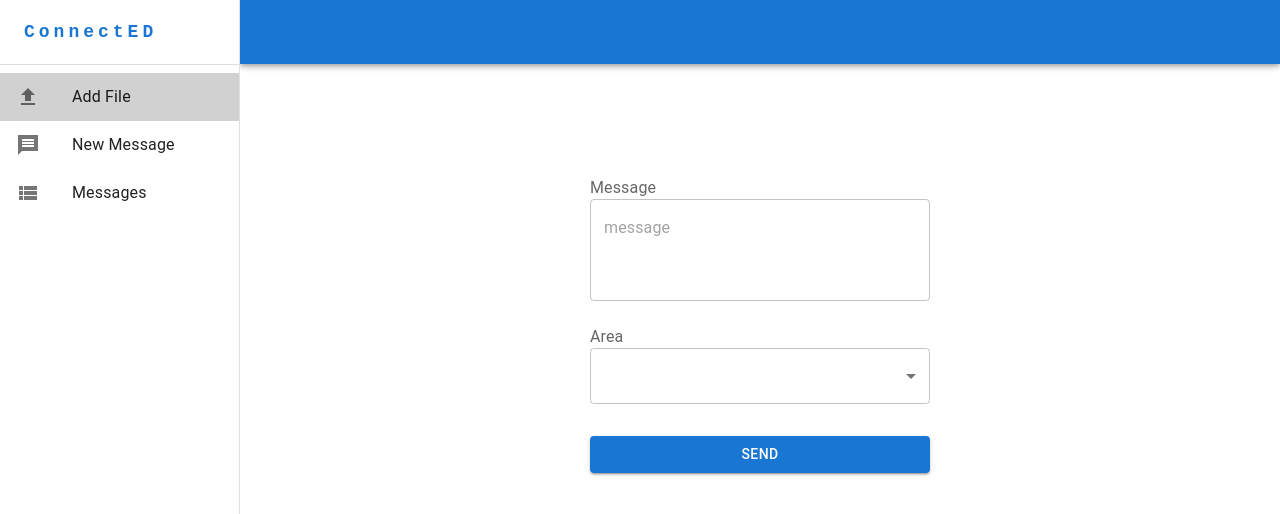
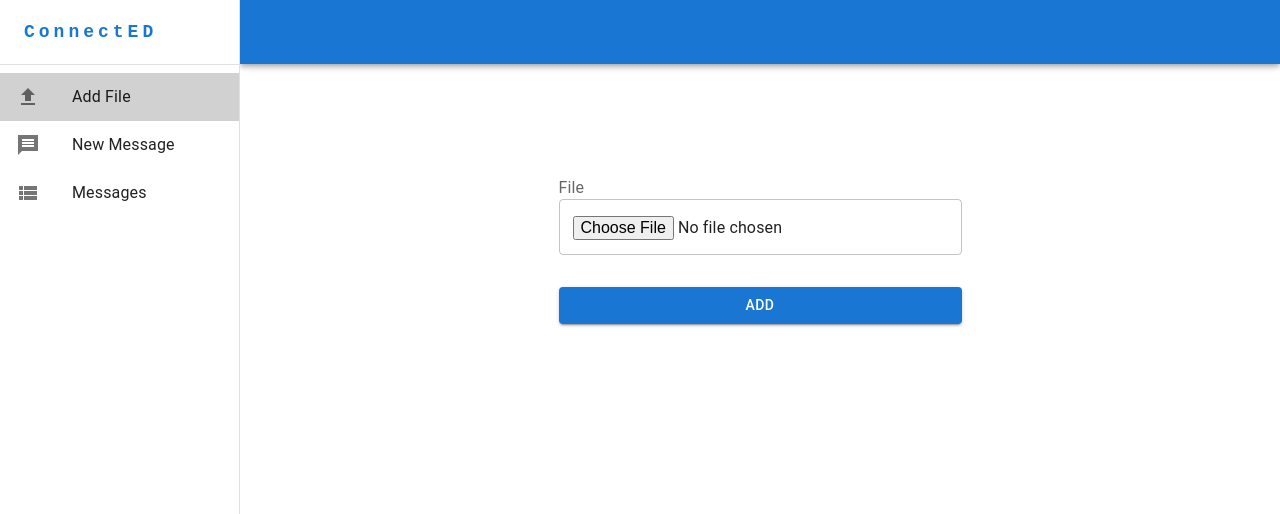
Before and after one commit to itcentralng/connected, a React (Vite) app: page / in a window 1280 px wide. Shown: the top 514 px of the page. Built offline with nearby package versions, Linux system fonts and the light colour scheme; a web font is replaced by a local one.

Commit message:
added addFiles route

```diff
--- a/src/routers/router.tsx
+++ b/src/routers/router.tsx
@@ -3,6 +3,7 @@ import { Routes, Route, Navigate } from "react-router-dom";
 import Layout from "../layout/Layout";
 import CreateMessage from "../pages/CreateMessage";
 import Messages from "../pages/Messages";
+import AddFiles from "../pages/AddFiles";
 
 type ProtectedRoute = {
   children?: ReactNode;
@@ -34,7 +35,8 @@ const Router = () => {
           </ProtectedRoute>
         }
       >
-        <Route path="/" element={<CreateMessage />} />
+        <Route path="/" element={<AddFiles />} />
+        <Route path="createMessage" element={<CreateMessage />} />
         <Route path="messages" element={<Messages />} />
       </Route>
 
```
